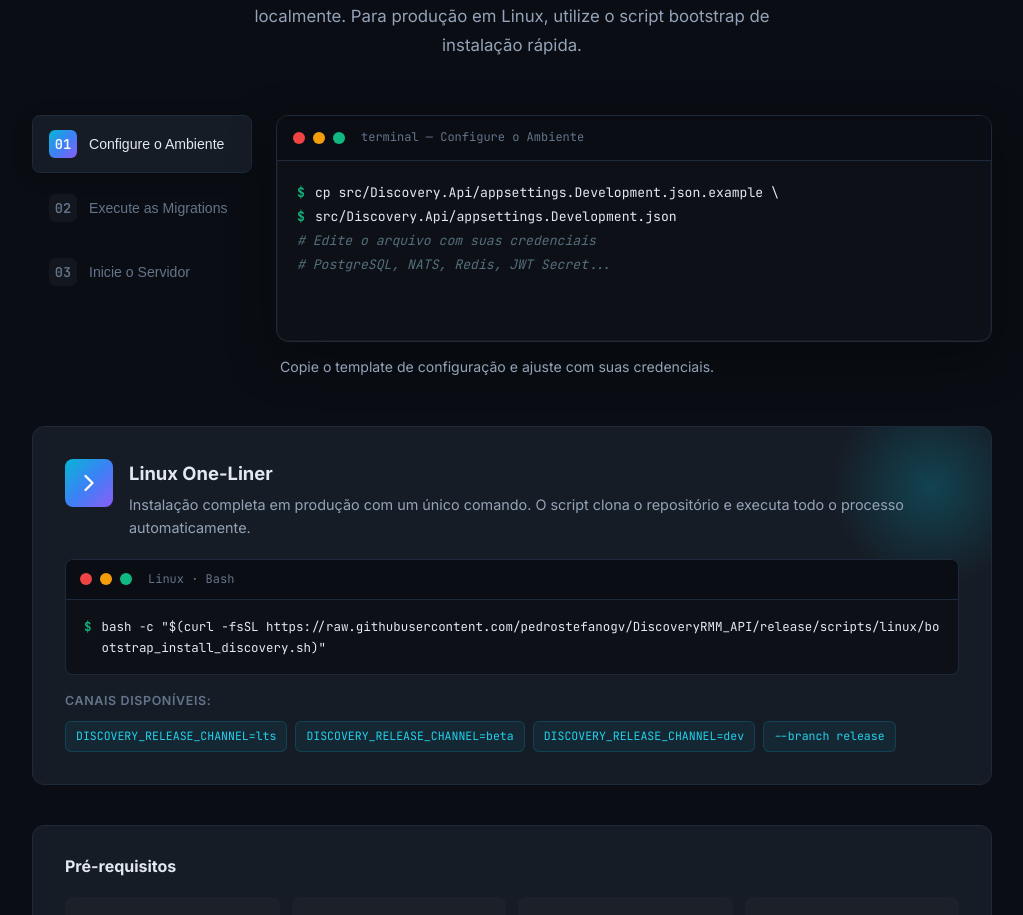
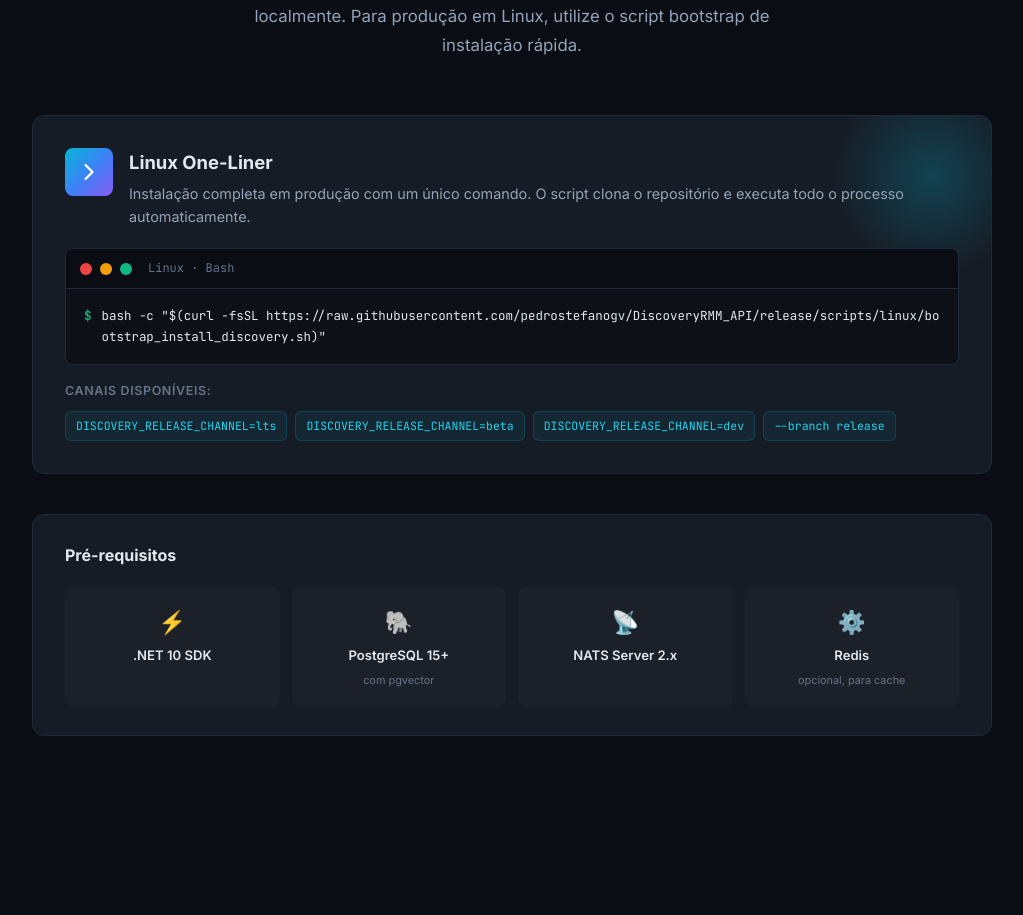
Before and after one commit to pedrostefanogv/DiscoveryRMM, a React (Vite) app: page / in a window 1280 px wide. Shown: the part 3766-4681 px from the top of the page, without its empty margins (128-1151 px from the left). Built offline with nearby package versions, Linux system fonts and the light colour scheme; the HTML template or start-up script is replaced by a standard one.

Commit message:
feat: remove all quickstart steps, keep bootstrap and prereqs

```diff
--- a/src/components/Quickstart/Quickstart.tsx
+++ b/src/components/Quickstart/Quickstart.tsx
@@ -1,45 +1,8 @@
 
-import React, { useState } from 'react';
+import React from 'react';
 import './Quickstart.css';
 
-const STEPS = [
-  {
-    num: '01',
-    title: 'Configure o Ambiente',
-    desc: 'Copie o template de configuração e ajuste com suas credenciais.',
-    lines: [
-      { text: 'cp src/Discovery.Api/appsettings.Development.json.example \\', type: 'cmd' },
-      { text: '   src/Discovery.Api/appsettings.Development.json', type: 'cmd' },
-      { text: '# Edite o arquivo com suas credenciais', type: 'comment' },
-      { text: '# PostgreSQL, NATS, Redis, JWT Secret...', type: 'comment' },
-    ],
-  },
-  {
-    num: '02',
-    title: 'Execute as Migrations',
-    desc: 'Crie o schema do banco de dados automaticamente via FluentMigrator.',
-    lines: [
-      { text: 'dotnet run --project src/Discovery.Api -- --migrate', type: 'cmd' },
-      { text: '# Schema criado com sucesso!', type: 'success' },
-    ],
-  },
-  {
-    num: '03',
-    title: 'Inicie o Servidor',
-    desc: 'Servidor pronto para receber conexões de agents. API e docs disponíveis instantaneamente.',
-    lines: [
-      { text: 'dotnet run --project src/Discovery.Api', type: 'cmd' },
-      { text: '', type: 'empty' },
-      { text: '✓ API disponível em: https://localhost:7001', type: 'success' },
-      { text: '✓ Scalar API Docs: https://localhost:7001/scalar', type: 'success' },
-      { text: '✓ SignalR Hub: wss://localhost:7001/hub', type: 'success' },
-    ],
-  },
-];
-
 function Quickstart() {
-  const [activeStep, setActiveStep] = useState(0);
-
   return (
     <section id="quickstart" className="quickstart">
       <div className="quickstart__inner">
@@ -53,70 +16,6 @@ function Quickstart() {
             Siga os passos abaixo para ter o servidor DiscoveryRMM rodando localmente.
             Para produção em Linux, utilize o script bootstrap de instalação rápida.
           </p>
-        </div>
-
-        <div className="quickstart__content">
-          {/* Step Navigation */}
-          <div className="quickstart__nav">
-            {STEPS.map((step, i) => (
-              <button
-                key={step.num}
-                className={`quickstart__nav-btn${activeStep === i ? ' quickstart__nav-btn--active' : ''}`}
-                onClick={() => setActiveStep(i)}
-              >
-                <span className="quickstart__nav-num">{step.num}</span>
-                <span className="quickstart__nav-title">{step.title}</span>
-              </button>
-            ))}
-          </div>
-
-          {/* Active Step Terminal */}
-          <div className="quickstart__terminal-wrapper">
-            <div className="quickstart__terminal">
-              <div className="quickstart__terminal-header">
-                <span className="quickstart__terminal-dot quickstart__terminal-dot--red" />
-                <span className="quickstart__terminal-dot quickstart__terminal-dot--yellow" />
-                <span className="quickstart__terminal-dot quickstart__terminal-dot--green" />
-                <span className="quickstart__terminal-label">
-                  terminal — {STEPS[activeStep].title}
-                </span>
-              </div>
-              <div className="quickstart__terminal-body">
-                {STEPS[activeStep].lines.map((line, i) => {
-                  if (line.type === 'cmd') {
-                    return (
-                      <div key={i} className="quickstart__terminal-line">
-                        <span className="quickstart__terminal-prompt">$</span>
-                        <span className="quickstart__terminal-cmd">{line.text}</span>
-                      </div>
-                    );
-                  }
-                  if (line.type === 'comment') {
-                    return (
-                      <div key={i} className="quickstart__terminal-line quickstart__terminal-line--comment">
-                        {line.text}
-                      </div>
-                    );
-                  }
-                  if (line.type === 'success') {
-                    return (
-                      <div key={i} className="quickstart__terminal-line quickstart__terminal-line--success">
-                        {line.text}
-                      </div>
-                    );
-                  }
-                  if (line.type === 'empty') {
-                    return <div key={i} className="quickstart__terminal-line">&nbsp;</div>;
-                  }
-                  return null;
-                })}
-                <div className="quickstart__terminal-line">
-                  <span className="quickstart__terminal-cursor">▌</span>
-                </div>
-              </div>
-            </div>
-            <p className="quickstart__step-desc">{STEPS[activeStep].desc}</p>
-          </div>
         </div>
 
         {/* Linux Bootstrap */}
```
